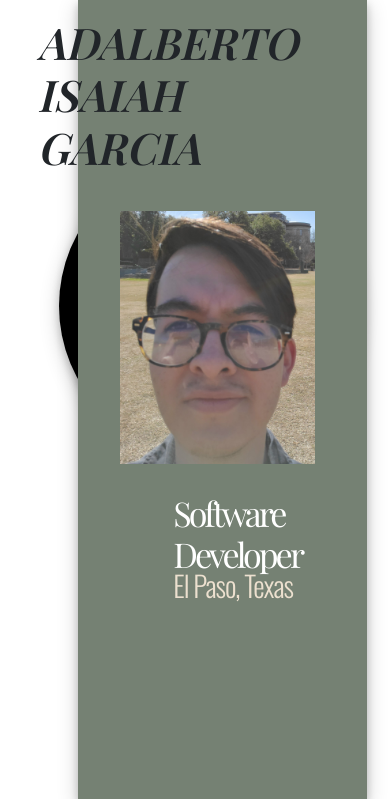
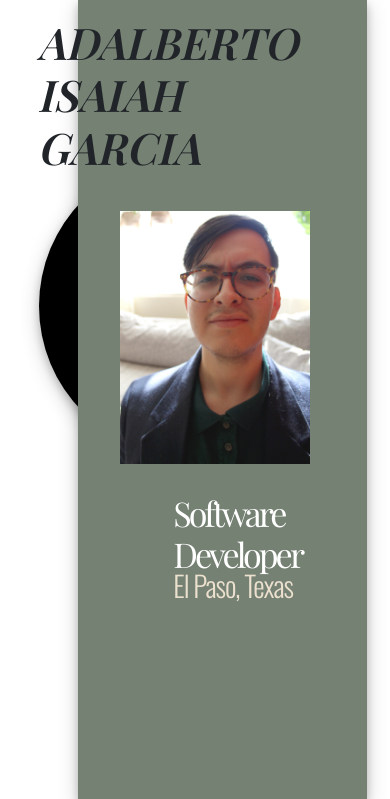
Before and after one commit to otberalda/DjangoAppPortfolioWebsite, a Django app: page / in a window 390 px wide. Shown: the part 72-871 px from the top of the page. Run offline with Django 3.2, Linux system fonts and the light colour scheme; some libraries are stand-ins or nearby versions; some web fonts are replaced.

Commit message:
updated headshot photo

```diff
--- a/PortfolioWebsite/base/templates/base/home.html
+++ b/PortfolioWebsite/base/templates/base/home.html
@@ -4,7 +4,7 @@
       {% load static %}
     <meta charset="UTF-8">
     <meta name="viewport" content="width=device-width, initial-scale=1.0, maximum-scale=1.0, user-scalable=no">
-    <title>Adalberto Garcia - Portfolio</title>
+    <title>Adalberto Isaiah Garcia - Portfolio</title>
     <link href="https://cdn.jsdelivr.net/npm/bootstrap@5.1.0/dist/css/bootstrap.min.css" rel="stylesheet" integrity="sha384-KyZXEAg3QhqLMpG8r+8fhAXLRk2vvoC2f3B09zVXn8CA5QIVfZOJ3BCsw2P0p/We" crossorigin="anonymous">
     <link href="https://fonts.googleapis.com/css2?family=Old+Standard+TT&family=Playfair+Display:ital,wght@0,400;0,500;0,600;0,700;0,800;0,900;1,400;1,500;1,600;1,700;1,800;1,900&display=swap" rel="stylesheet">
     <link href="https://fonts.googleapis.com/css2?family=Oswald:wght@200;300&display=swap" rel="stylesheet">
@@ -46,7 +46,7 @@
         </div>
         <div data-aos="fade-right" data-aos-duration="1000" data-aos-delay="50"  class="row mb-0" id="row2">
             <div data-aos="fade-right" data-aos-duration="1000" data-aos-delay="50"  class="col-12">
-                    <img src="{% static '/images/5.jpg' %}" class="img-fluid" alt="Photograph of Adalberto Garcia" id="me">
+                    <img src="{% static '/images/me.JPG' %}" class="img-fluid" alt="Photograph of Adalberto Garcia" id="me">
             </div>
 
         </div>
--- a/PortfolioWebsite/static/css/home.css
+++ b/PortfolioWebsite/static/css/home.css
@@ -460,7 +460,7 @@ input[type=submit]:hover {
 
   #colorBG01 {
     margin-top: 40%;
-    margin-left: 15%;
+    margin-left: 10%;
     box-shadow: 0 4px 8px 0 rgba(0, 0, 0, 0.2), 0 6px 20px 0 rgba(0, 0, 0, 0.19);
     background-color:black;
     width: 300px;
```
Also changed, not shown: PortfolioWebsite/static/images/5.jpg (deleted), PortfolioWebsite/static/images/me.JPG (added).
